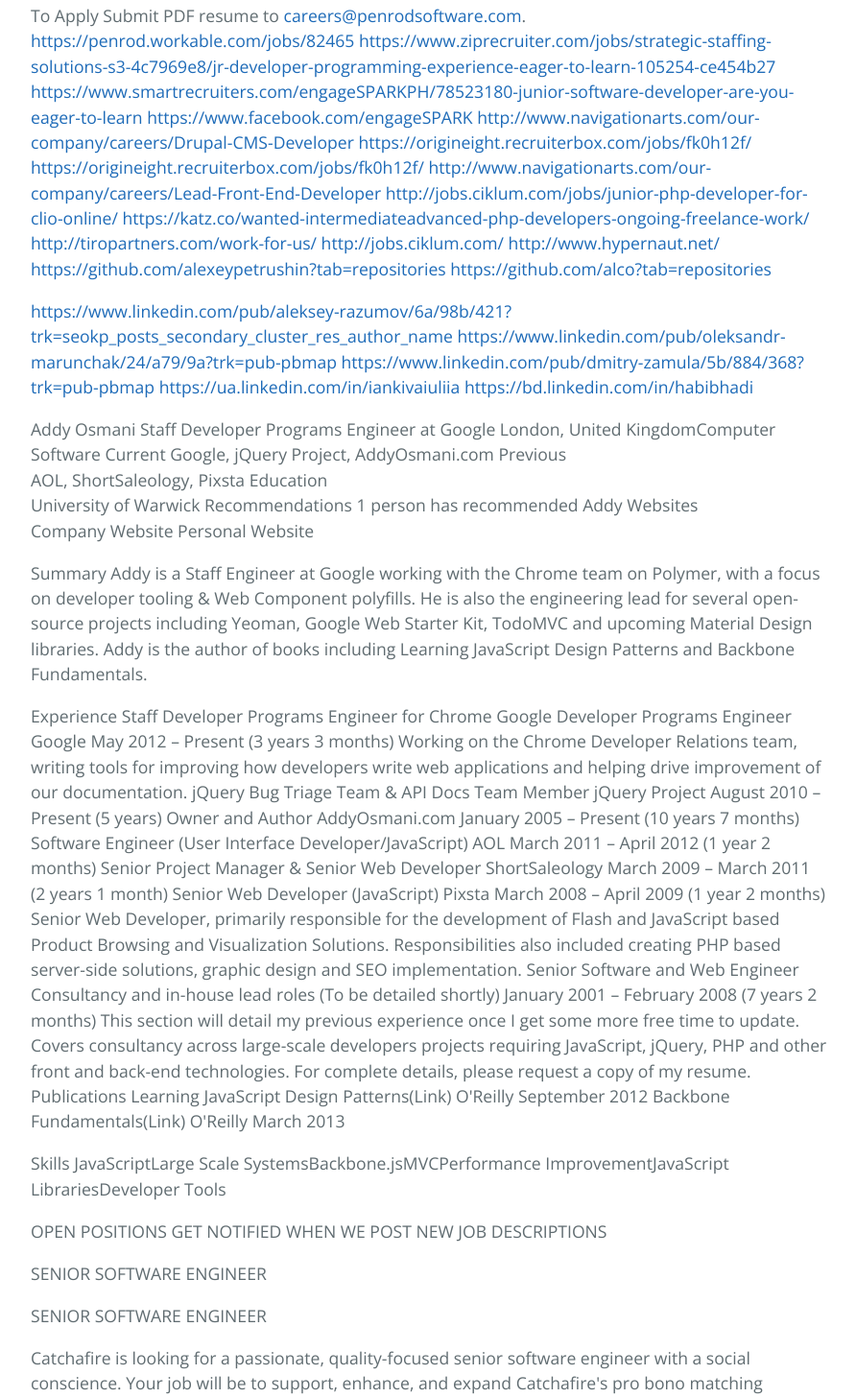
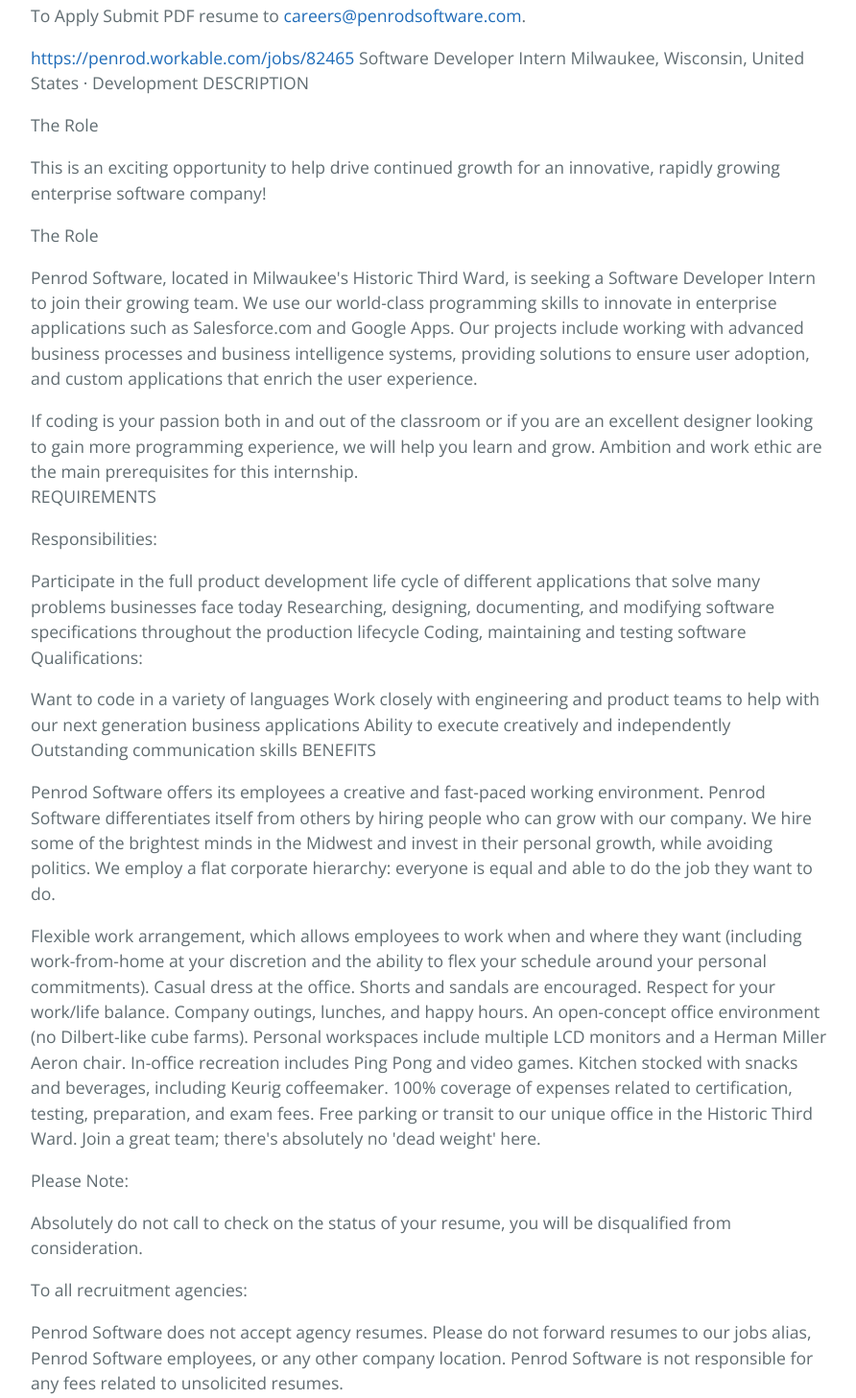
Before and after one commit to jlmwebhosting/resumeresource, a plain HTML site: page index.html in a window 1280 px wide. Shown: the part 1667-3124 px from the top of the page at 96% size, without its empty margins (192-1084 px from the left). Drawn offline with nearby package versions, Linux system fonts and the light colour scheme.

```diff
--- a/index.html
+++ b/index.html
@@ -70,9 +70,60 @@ Free parking or transit to our unique office in the Historic Third Ward
 Join a great team; there's absolutely no 'dead weight' here.</p>
 
 <p>To Apply
-Submit PDF resume to <a href="mailto:careers@penrodsoftware.com">careers@penrodsoftware.com</a>.
-<a href="https://penrod.workable.com/jobs/82465">https://penrod.workable.com/jobs/82465</a>
-<a href="https://www.ziprecruiter.com/jobs/strategic-staffing-solutions-s3-4c7969e8/jr-developer-programming-experience-eager-to-learn-105254-ce454b27">https://www.ziprecruiter.com/jobs/strategic-staffing-solutions-s3-4c7969e8/jr-developer-programming-experience-eager-to-learn-105254-ce454b27</a>
+Submit PDF resume to <a href="mailto:careers@penrodsoftware.com">careers@penrodsoftware.com</a>.</p>
+
+<p><a href="https://penrod.workable.com/jobs/82465">https://penrod.workable.com/jobs/82465</a>
+Software Developer Intern
+Milwaukee, Wisconsin, United States · Development
+DESCRIPTION</p>
+
+<p>The Role</p>
+
+<p>This is an exciting opportunity to help drive continued growth for an innovative, rapidly growing enterprise software company!</p>
+
+<p>The Role</p>
+
+<p>Penrod Software, located in Milwaukee's Historic Third Ward, is seeking a Software Developer Intern to join their growing team. We use our world-class programming skills to innovate in enterprise applications such as Salesforce.com and Google Apps. Our projects include working with advanced business processes and business intelligence systems, providing solutions to ensure user adoption, and custom applications that enrich the user experience. </p>
+
+<p>If coding is your passion both in and out of the classroom or if you are an excellent designer looking to gain more programming experience, we will help you learn and grow. Ambition and work ethic are the main prerequisites for this internship.<br>
+REQUIREMENTS</p>
+
+<p>Responsibilities:</p>
+
+<p>Participate in the full product development life cycle of different applications that solve many problems businesses face today
+Researching, designing, documenting, and modifying software specifications throughout the production lifecycle
+Coding, maintaining and testing software
+Qualifications:</p>
+
+<p>Want to code in a variety of languages
+Work closely with engineering and product teams to help with our next generation business applications
+Ability to execute creatively and independently
+Outstanding communication skills
+BENEFITS</p>
+
+<p>Penrod Software offers its employees a creative and fast-paced working environment. Penrod Software differentiates itself from others by hiring people who can grow with our company. We hire some of the brightest minds in the Midwest and invest in their personal growth, while avoiding politics. We employ a flat corporate hierarchy: everyone is equal and able to do the job they want to do.</p>
+
+<p>Flexible work arrangement, which allows employees to work when and where they want (including work-from-home at your discretion and the ability to flex your schedule around your personal commitments).
+Casual dress at the office. Shorts and sandals are encouraged.
+Respect for your work/life balance.
+Company outings, lunches, and happy hours.
+An open-concept office environment (no Dilbert-like cube farms).
+Personal workspaces include multiple LCD monitors and a Herman Miller Aeron chair.
+In-office recreation includes Ping Pong and video games.
+Kitchen stocked with snacks and beverages, including Keurig coffeemaker.
+100% coverage of expenses related to certification, testing, preparation, and exam fees.
+Free parking or transit to our unique office in the Historic Third Ward.
+Join a great team; there's absolutely no 'dead weight' here.</p>
+
+<p>Please Note:</p>
+
+<p>Absolutely do not call to check on the status of your resume, you will be disqualified from consideration.</p>
+
+<p>To all recruitment agencies:</p>
+
+<p>Penrod Software does not accept agency resumes. Please do not forward resumes to our jobs alias, Penrod Software employees, or any other company location. Penrod Software is not responsible for any fees related to unsolicited resumes.</p>
+
+<p><a href="https://www.ziprecruiter.com/jobs/strategic-staffing-solutions-s3-4c7969e8/jr-developer-programming-experience-eager-to-learn-105254-ce454b27">https://www.ziprecruiter.com/jobs/strategic-staffing-solutions-s3-4c7969e8/jr-developer-programming-experience-eager-to-learn-105254-ce454b27</a>
 <a href="https://www.smartrecruiters.com/engageSPARKPH/78523180-junior-software-developer-are-you-eager-to-learn">https://www.smartrecruiters.com/engageSPARKPH/78523180-junior-software-developer-are-you-eager-to-learn</a>
 <a href="https://www.facebook.com/engageSPARK">https://www.facebook.com/engageSPARK</a>
 <a href="http://www.navigationarts.com/our-company/careers/Drupal-CMS-Developer">http://www.navigationarts.com/our-company/careers/Drupal-CMS-Developer</a>
```
Also changed, not shown: params.json (+1 -1 lines).
